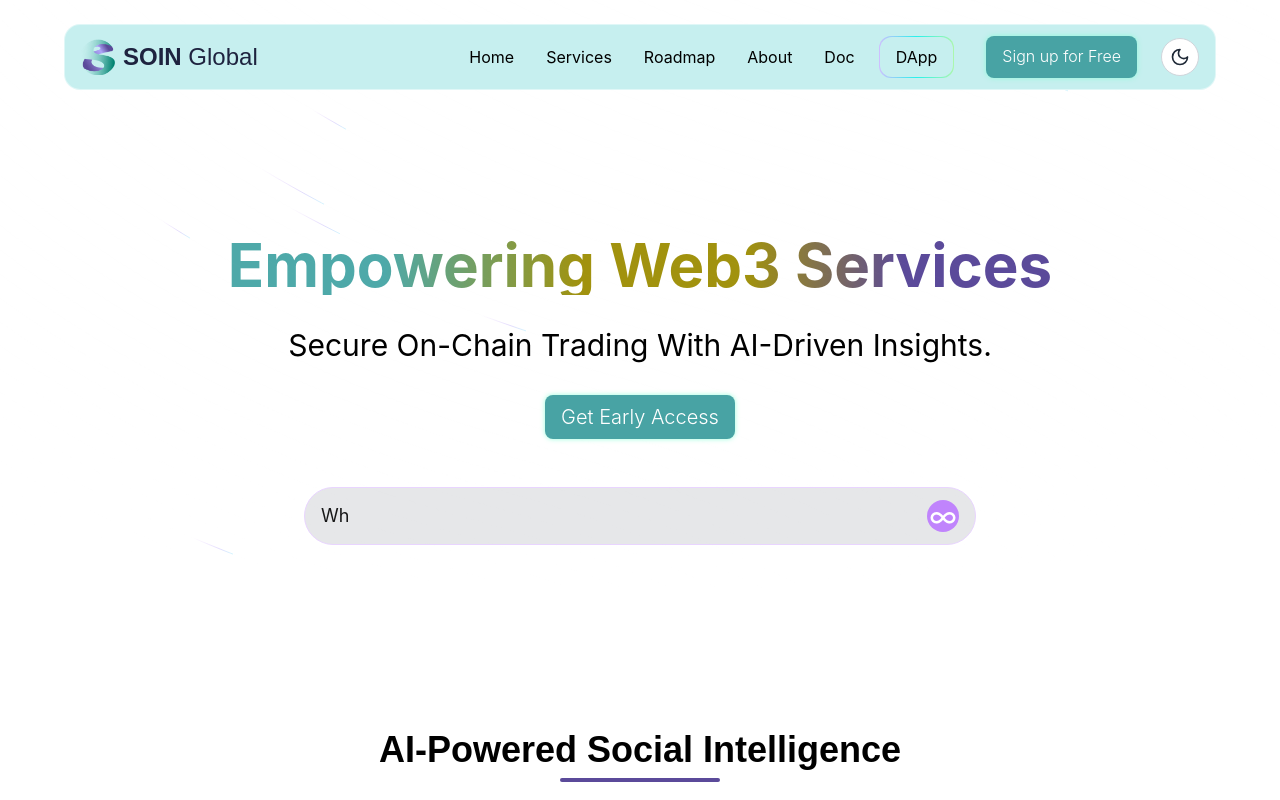
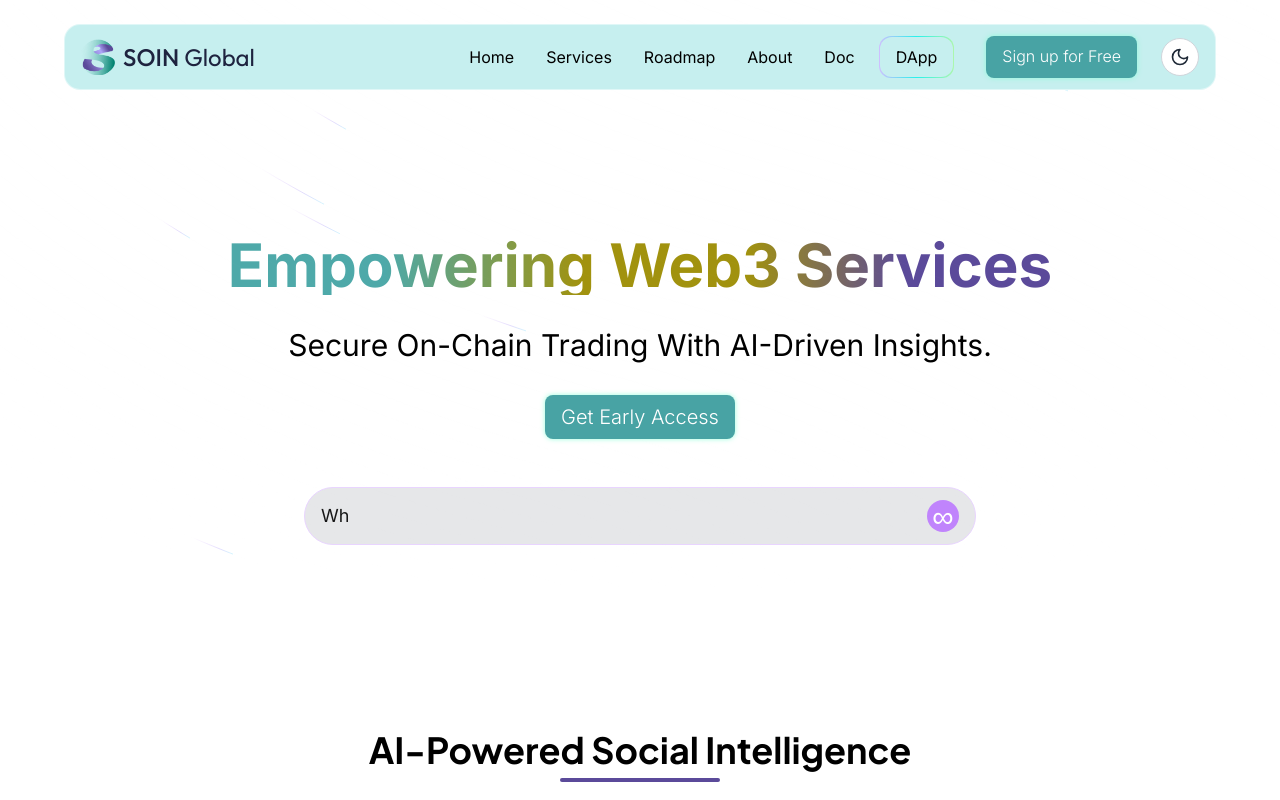
Before and after one commit to SOIN-Global/SOINGlobal-Main, a Next.js app: page / in a window 1280 px wide. Shown: the top 800 px of the page. Built offline with nearby package versions, Linux system fonts and the light colour scheme.

Commit message:
fix font styles

```diff
--- a/src/app/globals.css
+++ b/src/app/globals.css
@@ -1,140 +1,28 @@
+@import url('https://fonts.googleapis.com/css2?family=Inter:ital,wght@0,100..900;1,100..900&family=Outfit:wght@100..900&family=Plus+Jakarta+Sans:ital,wght@0,200..800;1,200..800&display=swap');
+
 @tailwind base;
 @tailwind components;
 @tailwind utilities;
 
-
 @import "tw-animate-css";
-
-@import url('https://fonts.googleapis.com/css2?family=Inter:ital,wght@0,100..900;1,100..900&family=Outfit:wght@100..900&family=Plus+Jakarta+Sans:ital,wght@0,200..800;1,200..800&display=swap');
-
-
-/* ---break---  */
-/* @custom-variant dark (&:is(.dark *)); */
-/* ---break---  */
 
 body {
   font-family: "Inter", sans-serif;
   font-style: normal;
 }
 
-
-/* --------------Navbar style---------------*/
-/* .nav-links a {
-  color: #f2f2f2;
-  text-decoration: none;
-  font-size: 18px;
-  background: linear-gradient(90deg, #ffffff, #ffffff, #ffffff);
-  -webkit-background-clip: text;
-  background-clip: text;
-  -webkit-text-fill-color: transparent;
-  display: inline-block;
-  transition: all 0.3s ease-in-out;
-} */
-
-/* .nav-links a:hover {
-  background: linear-gradient(90deg, #8ff4f4, #8ff4f4, #fff8bb, #daccef, #daccef);
-  -webkit-background-clip: text;
-  background-clip: text;
-  -webkit-text-fill-color: transparent;
-  display: inline-block;
-} */
-
-/* .nav_active {
-  background: linear-gradient(90deg, #8ff4f4, #8ff4f4, #fff8bb, #daccef, #daccef) !important;
-  -webkit-background-clip: text !important;
-  background-clip: text !important;
-  -webkit-text-fill-color: transparent !important;
-  display: inline-block;
-} */
-/*
-.nav_btn1 {
-  background: linear-gradient(131deg, #98faff, #9bf5fb, #6fe7db);
-  color: black;
-  font-weight: 300;
-  border: none;
-  border-radius: 8px;
-  cursor: pointer;
-  box-shadow: 0 0 5px rgba(127, 255, 212, 0.8);
-  transition: all 0.3s ease-in-out;
+.font-outfit {
+  font-family: "Outfit", sans-serif;
+  font-optical-sizing: auto;
+  /* font-weight: 400; */
+  font-style: normal;
 }
 
-.nav_btn1:hover {
-  box-shadow: 0 0 8px rgba(127, 255, 212, 1);
-  text-decoration: none !important;
-} */
-
-
-
-/* ------------------ header/ Hero style------------------  */
-/* .bannersec h1 {
-  background: linear-gradient(90deg, #7fffd4, #fdfd96, #d8bfd8);
-  -webkit-background-clip: text;
-  -webkit-text-fill-color: transparent;
-  display: inline-block;
-  animation: gradientAnimation 3s infinite linear;
-  background: linear-gradient(90deg, #66ffcc, #ffff66, #ffccff);
-  background-size: 300% 300%;
-  -webkit-background-clip: text;
-  -webkit-text-fill-color: transparent;
-  animation: gradientAnimation 3s infinite linear;
-} */
-
-/* @keyframes gradientAnimation {
-  0% {
-    background-position: 0% 50%;
-  }
-
-  50% {
-    background-position: 100% 50%;
-  }
-
-  100% {
-    background-position: 0% 50%;
-  }
-} */
-
-
-/* .banner_btn {
-  background: linear-gradient(131deg, #98faff, #9bf5fb, #6fe7db, #6fe7db, #6fe7db);
-  box-shadow: 0 0 10px rgba(127, 255, 212, 0.8);
-  transition: all 0.3s ease-in-out;
+.font-jakarta {
+  font-family: "Plus Jakarta Sans", sans-serif;
+  font-optical-sizing: auto;
+  font-style: normal;
 }
-
-.banner_btn:hover {
-  box-shadow: 0 0 20px rgba(127, 255, 212, 1);
-  transform: scale(1.05);
-  text-decoration: none !important;
-} */
-
-
-
-/* ----------------marquee style/ Auto Card Scroller------------------- */
-
-@theme inline {
-  --animate-marquee: marquee var(--duration) infinite linear;
-  --animate-marquee-vertical: marquee-vertical var(--duration) linear infinite;
-
-  @keyframes marquee {
-    from {
-      transform: translateX(0);
-    }
-
-    to {
-      transform: translateX(calc(-100% - var(--gap)));
-    }
-  }
-
-  @keyframes marquee-vertical {
-    from {
-      transform: translateY(0);
-    }
-
-    to {
-      transform: translateY(calc(-100% - var(--gap)));
-    }
-  }
-}
-
 
 /* ------------------RoadmapSwiper/ CardSwiper-------------------   */
 .roadmap-swiper-bg {
@@ -252,30 +140,6 @@ body {
   opacity: 1;
 }
 
-/* ----------------Footer Power Contact button---------------------  */
-/* .power-contact-btn {
-  background: linear-gradient(135deg, #7fffd4, #5ecbcb);
-  color: black;
-  font-weight: bold;
-  padding: 12px 24px;
-  border: none;
-  border-radius: 8px;
-  cursor: pointer;
-  box-shadow: 0 0 10px rgba(127, 255, 212, 0.8);
-  transition: all 0.3sease-in-out;
-  transition: 1.5s ease;
-}
-
-.power-contact-btn:hover {
-  box-shadow: 0 0 20px rgba(127, 255, 212, 0.393);
-  border: 1px solid rgba(127, 255, 212, 0.61);
-  transform: scale(1.0);
-  text-decoration: none !important;
-  color: #fff;
-  background: linear-gradient(135deg, #7fffd400, #5ecbcb00);
-} */
-
-
 .custom-dashed-border {
   border: 2px dashed gray;
   padding: 24px 10px;
--- a/src/components/Navbar.tsx
+++ b/src/components/Navbar.tsx
@@ -28,7 +28,7 @@ const Navbar = () => {
             <div className="">
               <Link href="/" className="text-2xl flex items-center gap-2">
                 <Image src={logo} alt='logo' height={34} width={34} quality={100} />
-                <span className='text-[#1E233F] dark:text-white font-outfit'><strong className='font-semibold'>SOIN</strong> Global</span>
+                <span className='text-[#1E233F] dark:text-white font-outfit'><strong className='font-medium'>SOIN</strong> Global</span>
               </Link>
             </div>
 
--- a/tailwind.config.js
+++ b/tailwind.config.js
@@ -9,10 +9,6 @@ module.exports = {
   ],
   theme: {
     extend: {
-      fontFamily: {
-        jakarta: ['"Plus Jakarta Sans"', "sans-serif"],
-        outfit: ['"Outfit"', "sans-serif"],
-      },
       keyframes: {
         scroll: {
           "0%": {
```
